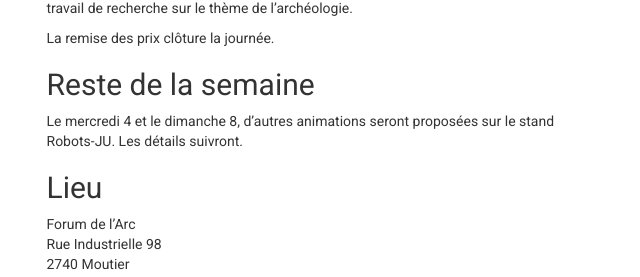
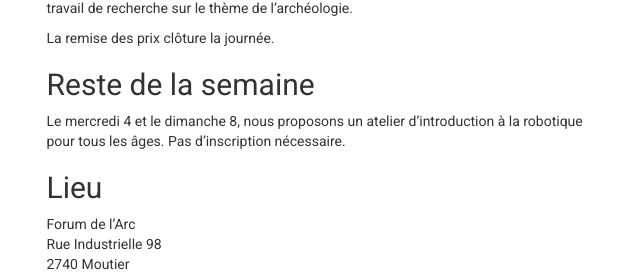
Before and after one commit to robots-ju/coupe.robots-ju.ch, a Jekyll site: the page built from programme.md, in a window 1280 px wide and 900 px high, scrolled down 787 px, cut to the strip 0-427 px from the top of the window. Shown: the part 147-424 px from the top of the strip, without its empty margins (316-956 px from the left). Built offline with Jekyll 4.4.1, drawn with Linux system fonts in a browser that asks for light colours; comment, search, counter and statistics services are not loaded.

Commit message:
Informations ateliers robotique

```diff
--- a/programme.md
+++ b/programme.md
@@ -40,8 +40,8 @@ La remise des prix clôture la journée.
 
 ## Reste de la semaine
 
-Le mercredi 4 et le dimanche 8, d'autres animations seront proposées sur le stand Robots-JU.
-Les détails suivront.
+Le mercredi 4 et le dimanche 8, nous proposons un atelier d'introduction à la robotique pour tous les âges.
+Pas d'inscription nécessaire.
 
 ## Lieu
 
```
